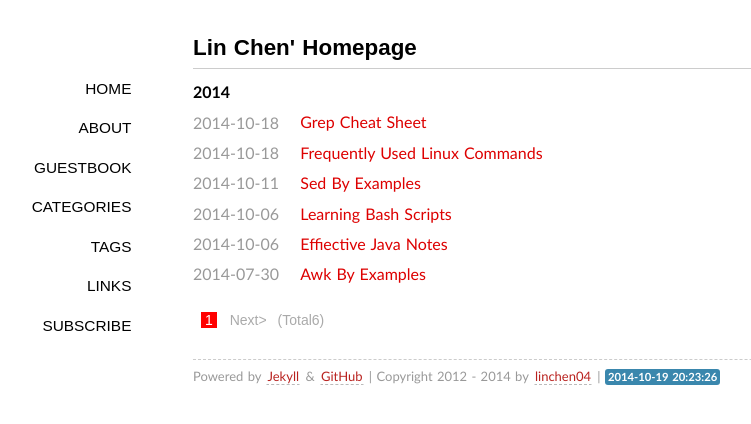
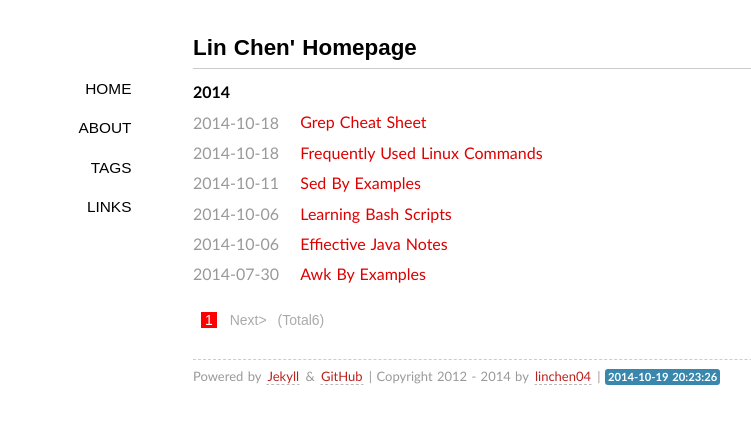
Before and after one commit to lchenn/linchen04.github.io, a Jekyll site: the page built from index.html, in a window 1280 px wide. Shown: the top 424 px of the page, without its empty margins (87-838 px from the left). Built offline with Jekyll 4.4.1, drawn with Linux system fonts in a browser that asks for light colours; some web fonts are replaced; Markdown is read by kramdown in place of the engine named in the settings; the list of posts is cut into pages by our own code.

Commit message:
commented out 2 links

```diff
--- a/_layouts/default.html
+++ b/_layouts/default.html
@@ -45,11 +45,11 @@
         <nav>
         <span><a title="home page" class="" href="/">Home</a></span>
         <span><a title="about" class="" href="/about/">About</a></span>
-        <span><a title="guestbook" class="" href="/guestbook/">Guestbook</a></span>
-        <span><a title="categories" class="" href="/categories/">Categories</a></span>
+        <!--<span><a title="guestbook" class="" href="/guestbook/">Guestbook</a></span>-->
+        <!--<span><a title="categories" class="" href="/categories/">Categories</a></span>-->
         <span><a title="tags" class="" href="/tags/">Tags</a></span>
         <span><a title="links" class="" href="/links/">Links</a></span>
-        <span><a title="subscribe by RSS" class="" href="/feed/">Subscribe</a></span>
+        <!--<span><a title="subscribe by RSS" class="" href="/feed/">Subscribe</a></span>-->
         </nav>
         <article class="content">
         {{ content }}
```
